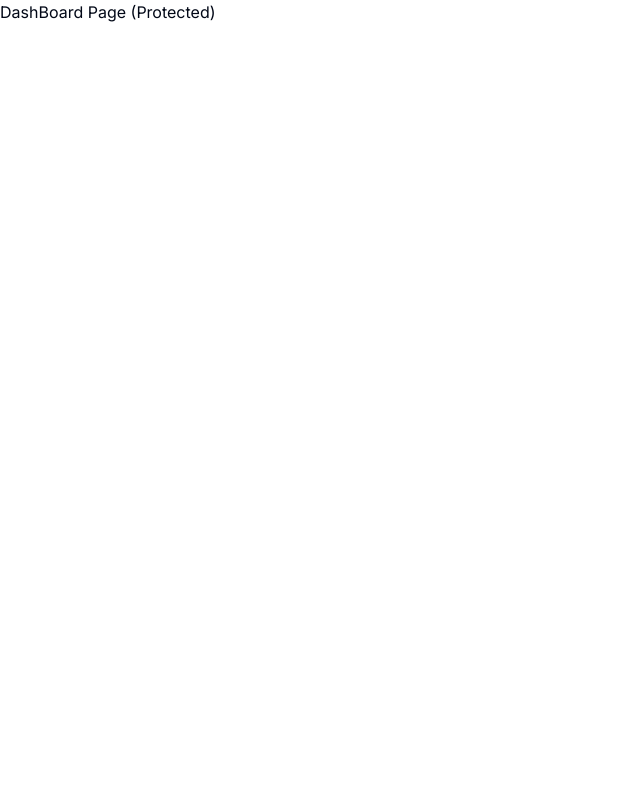
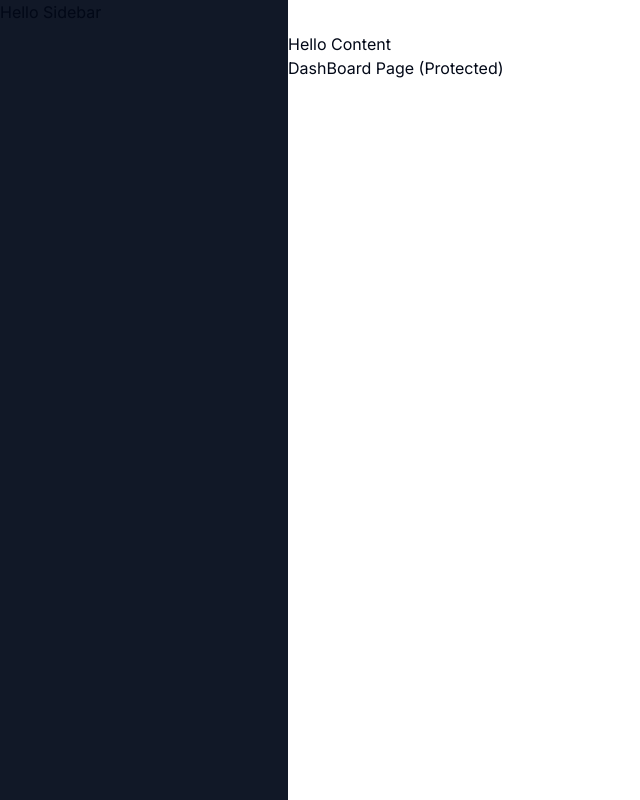
Before and after one commit to Adi-404/AI-Saas, a Next.js app: page /dashboard in a window 1280 px wide. Shown: the whole page, without its empty margins (0-640 px from the left). Built offline with nearby package versions, Linux system fonts and the light colour scheme.

Commit message:
fixed login button on landing page

```diff
--- a/app/(dashboard)/(routes)/dashboard/page.tsx
+++ b/app/(dashboard)/(routes)/dashboard/page.tsx
@@ -1,5 +1,4 @@
-import { Button } from "@/components/ui/button";
-import { UserButton } from "@clerk/nextjs";
+
 
 const DashboardPage = () => {
   return (
@@ -10,7 +9,7 @@ const DashboardPage = () => {
 
    </p>
 
-   <UserButton afterSignOutUrl="/"/>
+
     </div>
   )
 }
--- /dev/null
+++ b/app/(dashboard)/layout.tsx
@@ -0,0 +1,26 @@
+import Navbar from "@/components/navbar";
+
+const DashboardLayout = ({
+    children
+}: {
+    children: React.ReactNode;
+}) => {
+    return (
+        <div className="h-full relative">
+            <div className="hidden h-full md:flex md:w-72
+            md:flex-col md:fixed md:inset-y-0 z-[80]
+            bg-gray-900">
+                <div>
+                    Hello Sidebar
+                </div>
+            </div>
+            <main className="md:pl-72">
+                <Navbar />
+                Hello Content
+                {children}
+            </main>
+        </div>
+    );
+}
+
+export default DashboardLayout;
--- a/app/(landing)/page.tsx
+++ b/app/(landing)/page.tsx
@@ -1,5 +1,5 @@
 import { Button } from "@/components/ui/button";
-import { Link } from "lucide-react";
+import  Link  from "next/link";
 
 const LandingPage = () => {
     return (
--- /dev/null
+++ b/components/navbar.tsx
@@ -0,0 +1,19 @@
+import { UserButton } from "@clerk/nextjs";
+import { Button } from "./ui/button";
+import { Menu } from "lucide-react";
+
+const Navbar = () => {
+    return (
+        <div className="flex items-center p-4">
+            <Button variant="ghost" size="icon"
+            className="md:hidden">
+                <Menu />
+            </Button>
+            <div className="flex w-full justify-end">
+                <UserButton afterSignOutUrl="/" />
+            </div>
+        </div>
+    );
+}
+
+export default Navbar;
--- a/middleware.ts
+++ b/middleware.ts
@@ -5,5 +5,5 @@ export default authMiddleware({
 });
 
 export const config = {
-  matcher: ["/((?!.+.[w]+$|_next).*)", "/", "/(api|trpc)(.*)"],
+  matcher: ["/((?!.+\\.[\\w]+$|_next).*)","/","/(api|trpc)(.*)"],
 };
```
